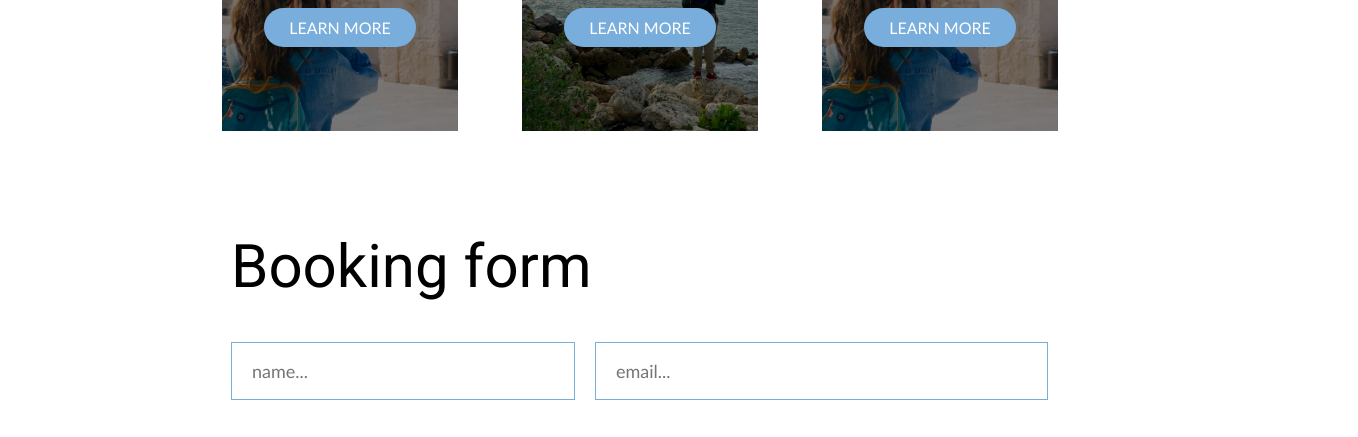
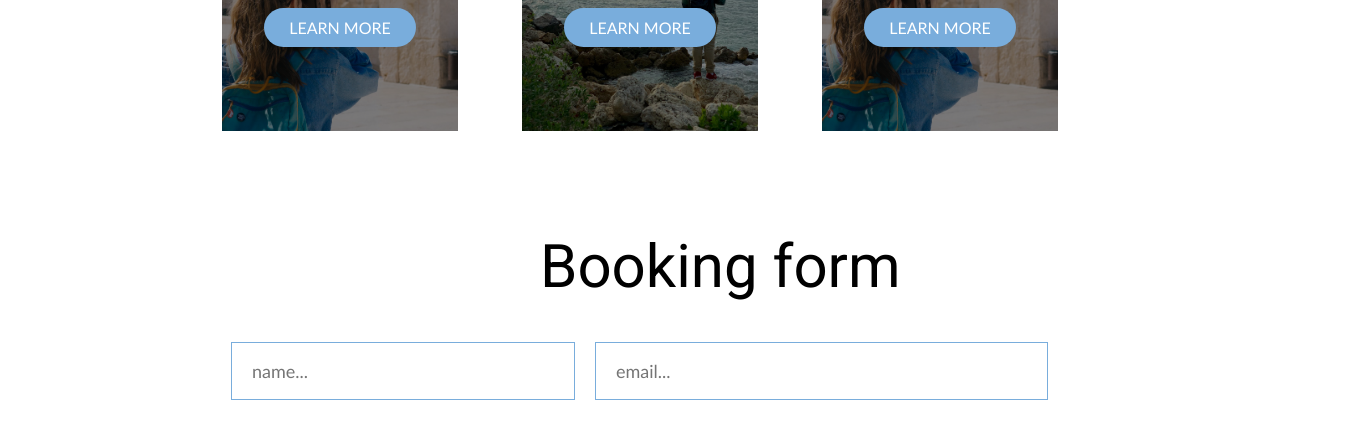
Before and after one commit to sowchan/215-repos, a plain HTML site: page travelfy-hero/index.html in a window 1280 px wide. Shown: the part 623-1060 px from the top of the page, 1358 px wide, since content can reach past the window. Drawn offline with Linux system fonts and the light colour scheme.

Commit message:
made some changes

```diff
--- a/travelfy-hero/scss/booking-form.scss
+++ b/travelfy-hero/scss/booking-form.scss
@@ -17,7 +17,7 @@
     margin-top: 100px;
     display: flex;
     width: 818px;
-    margin-left: 231px;
+    margin-left: 540px;
 }
 .form-style-2{
 
```
Also changed, not shown: travelfy-hero/css/styles.css, 1 other file.
